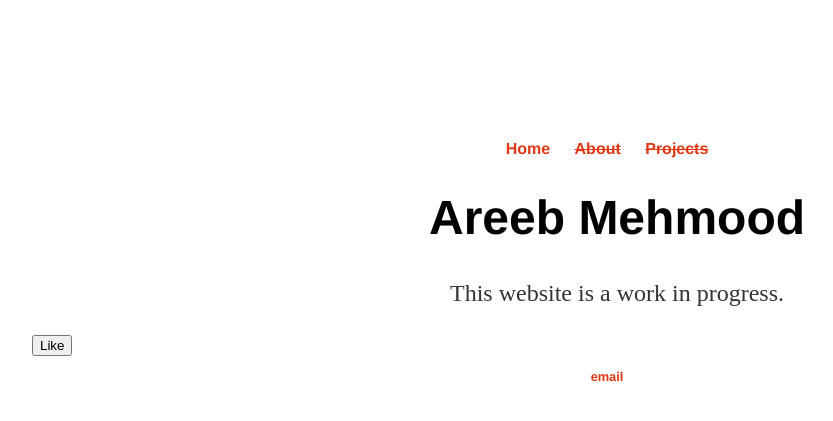
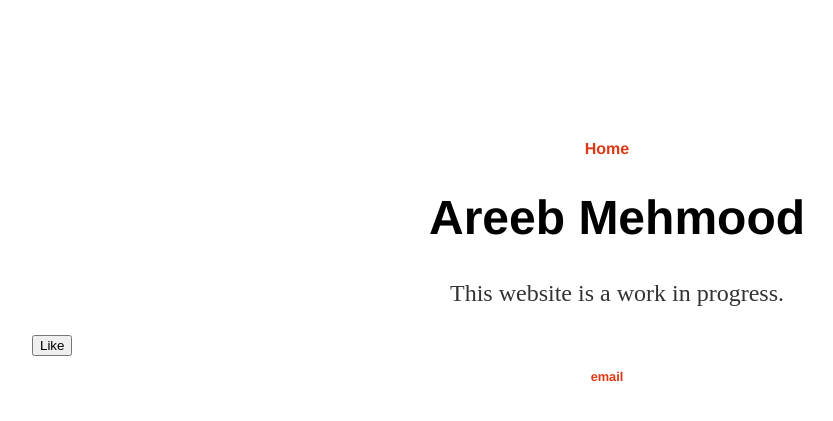
Before and after one commit to areebm/areebm.github.io, a Jekyll site: the page built from index.html, in a window 1280 px wide. Shown: the top 421 px of the page, without its empty margins (18-851 px from the left). Built offline with Jekyll 4.4.1, drawn with Linux system fonts in a browser that asks for light colours.

Commit message:
Update default.html
Remove About and Projects links

```diff
--- a/_layouts/default.html
+++ b/_layouts/default.html
@@ -9,8 +9,8 @@
 			<nav>
 	    		<ul>
 				<li><a href="/">Home</a></li>
-		        	<li><a href="/"><strike>About</strike></a></li>
-	        		<li><a href="/"><strike>Projects</strike></a></li>
+<!-- 		        	<li><a href="/"><strike>About</strike></a></li>
+	        		<li><a href="/"><strike>Projects</strike></a></li> -->
 	    		</ul>
 			</nav>
 			<div class="container">
```
